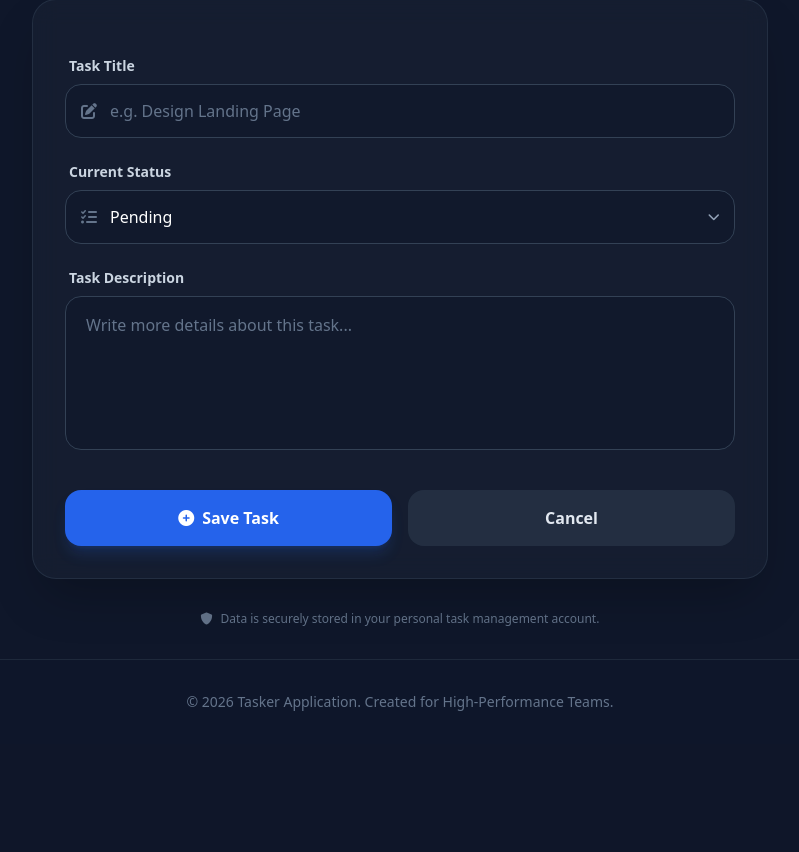
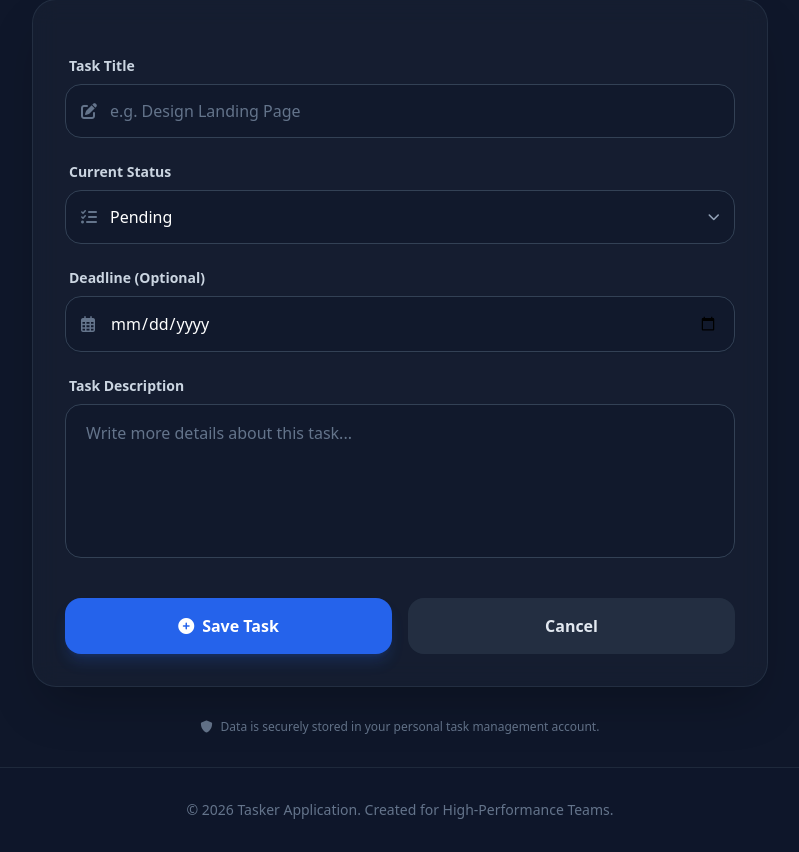
Before and after one commit to fahadbinsiddique/django-tasker-auth, a Django app: page /add-task/ in a window 1280 px wide. Shown: the part 238-1090 px from the top of the page, without its empty margins (240-1039 px from the left). Before the commit the page ends 949 px from the top, so only its background shows below. Run offline with Django 5.2, Linux system fonts and the light colour scheme; some libraries are stand-ins or nearby versions.

Commit message:
fix todoModel

```diff
--- a/tasks/admin.py
+++ b/tasks/admin.py
@@ -11,7 +11,7 @@ admin.site.register(UserAuthInfoModel, AuthAdmin)
 
 
 class ToDoAdmin(admin.ModelAdmin):
-    list_display = ["title", "status"]
+    list_display = ["title", "status",'deadline']
 
 
 admin.site.register(ToDoModel, ToDoAdmin)
--- a/tasks/models.py
+++ b/tasks/models.py
@@ -18,4 +18,5 @@ class ToDoModel(models.Model):
         ("InProgress", "InProgress"),
         ("Completed", "Completed"),
     ]
-    status = models.CharField(choices=status_type,max_length=20)
+    status = models.CharField(choices=status_type, max_length=20)
+    deadline = models.DateField( null=True, blank=True)
--- a/tasks/templates/add_task.html
+++ b/tasks/templates/add_task.html
@@ -1,6 +1,5 @@
-{% extends 'master/base.html' %}
+{% extends 'master/base.html' %} {% block title %}Add New Task | Tasker{% endblock %}
 
-{% block title %}Add New Task | Tasker{% endblock %}
 
 {% block content %}
 <div class="max-w-3xl mx-auto mt-10 px-4">
@@ -9,55 +8,97 @@
     <p class="text-slate-400 mt-2">Fill in the details below to add a new activity to your list.</p>
   </div>
 
-    <div class="bg-slate-800/40 border border-slate-700/50 rounded-3xl p-8 shadow-2xl backdrop-blur-md">
-        <form action="" method="POST"  class="space-y-6">
+  <div
+    class="bg-slate-800/40 border border-slate-700/50 rounded-3xl p-8 shadow-2xl backdrop-blur-md"
+  >
+    <form action="" method="POST" class="space-y-6">
       {% csrf_token %}
       <div>
         <label class="block text-sm font-semibold text-slate-300 mb-2 ml-1">Task Title</label>
         <div class="relative group">
-                    <span class="absolute inset-y-0 left-0 pl-4 flex items-center text-slate-500 group-focus-within:text-blue-400 transition-colors">
+          <span
+            class="absolute inset-y-0 left-0 pl-4 flex items-center text-slate-500 group-focus-within:text-blue-400 transition-colors"
+          >
             <i class="fas fa-edit"></i>
           </span>
-                    <input type="text" name="title" required
+          <input
+            type="text"
+            name="title"
+            required
             class="block w-full pl-11 pr-4 py-3.5 bg-slate-900/50 border border-slate-700 rounded-2xl text-white placeholder-slate-500 focus:outline-none focus:ring-2 focus:ring-blue-500/50 focus:border-blue-500 transition-all"
-                        placeholder="e.g. Design Landing Page">
+            placeholder="e.g. Design Landing Page"
+          />
         </div>
       </div>
 
       <div>
         <label class="block text-sm font-semibold text-slate-300 mb-2 ml-1">Current Status</label>
         <div class="relative group">
-                    <span class="absolute inset-y-0 left-0 pl-4 flex items-center text-slate-500 group-focus-within:text-blue-400 transition-colors">
+          <span
+            class="absolute inset-y-0 left-0 pl-4 flex items-center text-slate-500 group-focus-within:text-blue-400 transition-colors"
+          >
             <i class="fas fa-tasks"></i>
           </span>
-                    <select name="status" required
-                        class="block w-full pl-11 pr-10 py-3.5 bg-slate-900/50 border border-slate-700 rounded-2xl text-white appearance-none focus:outline-none focus:ring-2 focus:ring-blue-500/50 focus:border-blue-500 transition-all cursor-pointer">
+          <select
+            name="status"
+            required
+            class="block w-full pl-11 pr-10 py-3.5 bg-slate-900/50 border border-slate-700 rounded-2xl text-white appearance-none focus:outline-none focus:ring-2 focus:ring-blue-500/50 focus:border-blue-500 transition-all cursor-pointer"
+          >
             <option value="Pending" class="bg-slate-800">Pending</option>
             <option value="InProgress" class="bg-slate-800">In Progress</option>
             <option value="Completed" class="bg-slate-800">Completed</option>
           </select>
-                    <div class="pointer-events-none absolute inset-y-0 right-0 flex items-center px-4 text-slate-400">
+          <div
+            class="pointer-events-none absolute inset-y-0 right-0 flex items-center px-4 text-slate-400"
+          >
             <i class="fas fa-chevron-down text-xs"></i>
           </div>
         </div>
       </div>
 
       <div>
+        <label class="block text-sm font-semibold text-slate-300 mb-2 ml-1"
+          >Deadline (Optional)</label
+        >
+        <div class="relative group">
+          <span
+            class="absolute inset-y-0 left-0 pl-4 flex items-center text-slate-500 group-focus-within:text-rose-400 transition-colors"
+          >
+            <i class="far fa-calendar-alt"></i>
+          </span>
+          <input
+            type="date"
+            name="deadline"
+            required
+            class="block w-full pl-11 pr-4 py-3.5 bg-slate-900/50 border border-slate-700 rounded-2xl text-white placeholder-slate-500 focus:outline-none focus:ring-2 focus:ring-rose-500/50 focus:border-rose-500 transition-all cursor-pointer shadow-sm"
+          />
+        </div>
+      </div>
+
+      <div>
         <label class="block text-sm font-semibold text-slate-300 mb-2 ml-1">Task Description</label>
         <div class="relative group">
-                    <textarea name="description" rows="5" required
+          <textarea
+            name="description"
+            rows="5"
+            required
             class="block w-full px-5 py-4 bg-slate-900/50 border border-slate-700 rounded-2xl text-white placeholder-slate-500 focus:outline-none focus:ring-2 focus:ring-blue-500/50 focus:border-blue-500 transition-all resize-none"
-                        placeholder="Write more details about this task..."></textarea>
+            placeholder="Write more details about this task..."
+          ></textarea>
         </div>
       </div>
 
       <div class="flex flex-col sm:flex-row gap-4 pt-4">
-                <button type="submit"
-                    class="flex-1 py-4 px-6 bg-blue-600 hover:bg-blue-500 text-white font-bold rounded-2xl shadow-lg shadow-blue-600/20 transform transition-all active:scale-[0.98] flex items-center justify-center">
+        <button
+          type="submit"
+          class="flex-1 py-4 px-6 bg-blue-600 hover:bg-blue-500 text-white font-bold rounded-2xl shadow-lg shadow-blue-600/20 transform transition-all active:scale-[0.98] flex items-center justify-center"
+        >
           <i class="fas fa-plus-circle mr-2"></i> Save Task
         </button>
-                <a href="{% url 'task_list_page' %}"
-                    class="flex-1 py-4 px-6 bg-slate-700/50 hover:bg-slate-700 text-slate-200 font-bold rounded-2xl text-center transition-all">
+        <a
+          href="{% url 'task_list_page' %}"
+          class="flex-1 py-4 px-6 bg-slate-700/50 hover:bg-slate-700 text-slate-200 font-bold rounded-2xl text-center transition-all"
+        >
           Cancel
         </a>
       </div>
--- a/tasks/views.py
+++ b/tasks/views.py
@@ -62,6 +62,10 @@ def add_task_page(request):
         title = request.POST.get("title")
         status = request.POST.get("status")
         description = request.POST.get("description")
-        ToDoModel.objects.create(title=title, status=status, description=description)
+        deadline = request.POST.get("deadline")
+
+        ToDoModel.objects.create(
+            title=title, status=status, description=description, deadline=deadline
+        )
         return redirect("task_list_page")
     return render(request, "add_task.html")
```
Also changed, not shown: tasks/templates/task_details.html (+45 -18 lines), db.sqlite3, tasks/migrations/0001_initial.py, tasks/migrations/0002_alter_todomodel_deadline.py (added). Lines whose indentation alone changed are shown as unchanged.
